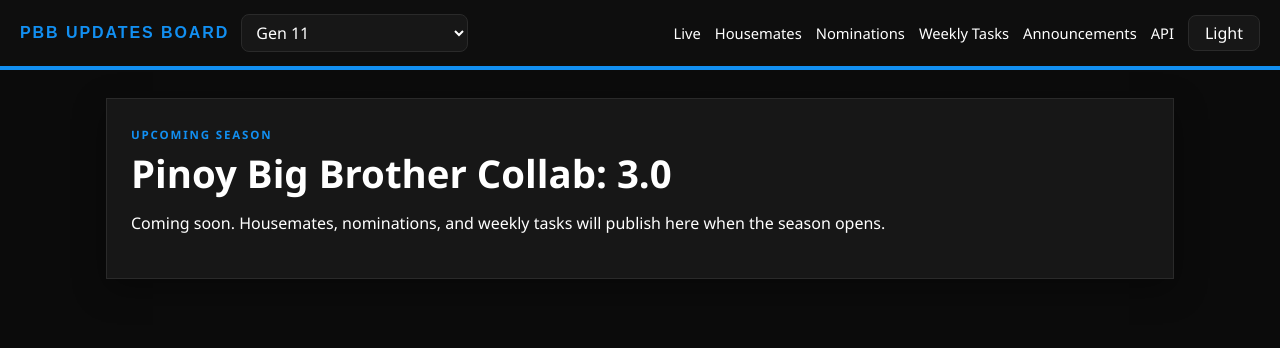
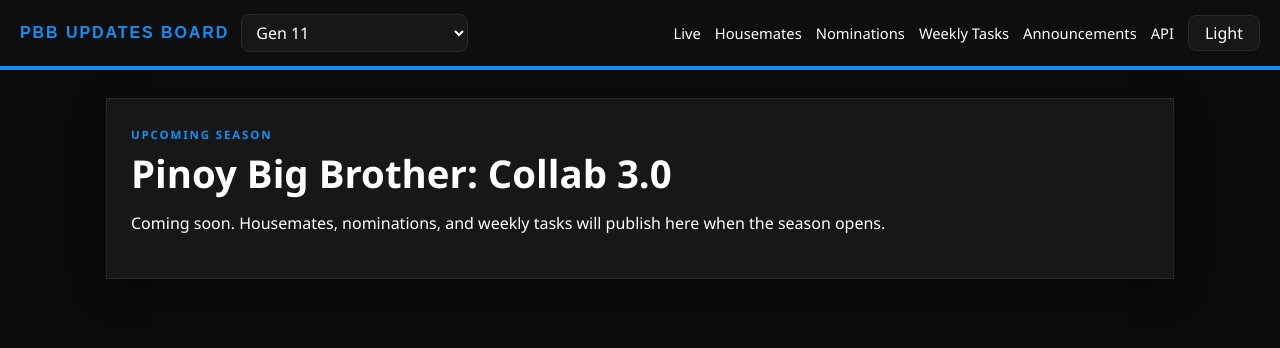
Before and after one commit to drpsphca/PHCASite-PBBUpdates, a Jekyll site: the page built from collab-3-0.md, in a window 1280 px wide. Shown: the top 348 px of the page. Built offline with Jekyll 4.4.1, drawn with Linux system fonts in a browser that asks for light colours.

Commit message:
20261001-08

```diff
--- a/collab-3-0.md
+++ b/collab-3-0.md
@@ -6,6 +6,6 @@
 
 <section class="hero">
   <p class="kicker">Upcoming season</p>
-  <h1>Pinoy Big Brother Collab: 3.0</h1>
+  <h1>Pinoy Big Brother: Collab 3.0</h1>
   <p>Coming soon. Housemates, nominations, and weekly tasks will publish here when the season opens.</p>
 </section>
```
